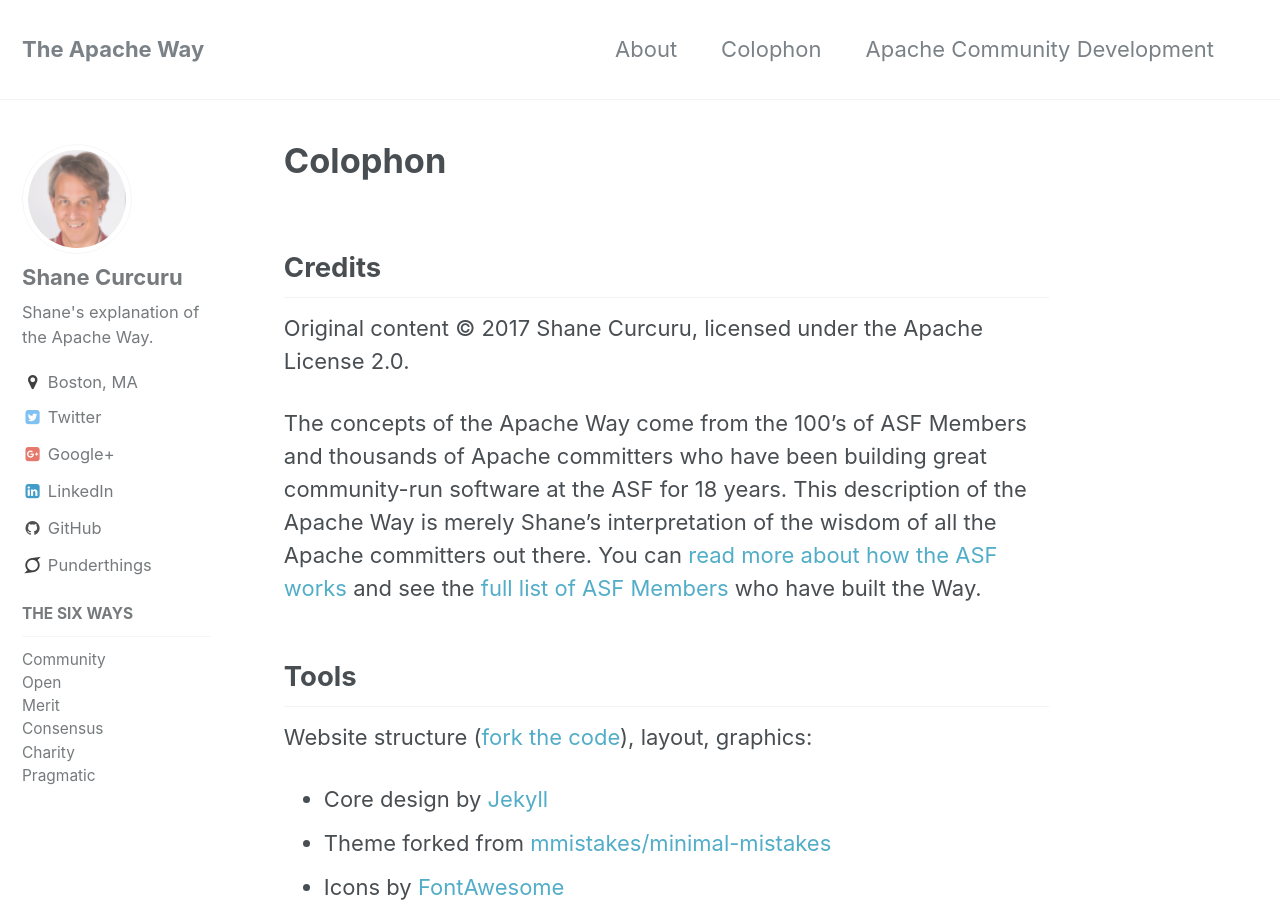
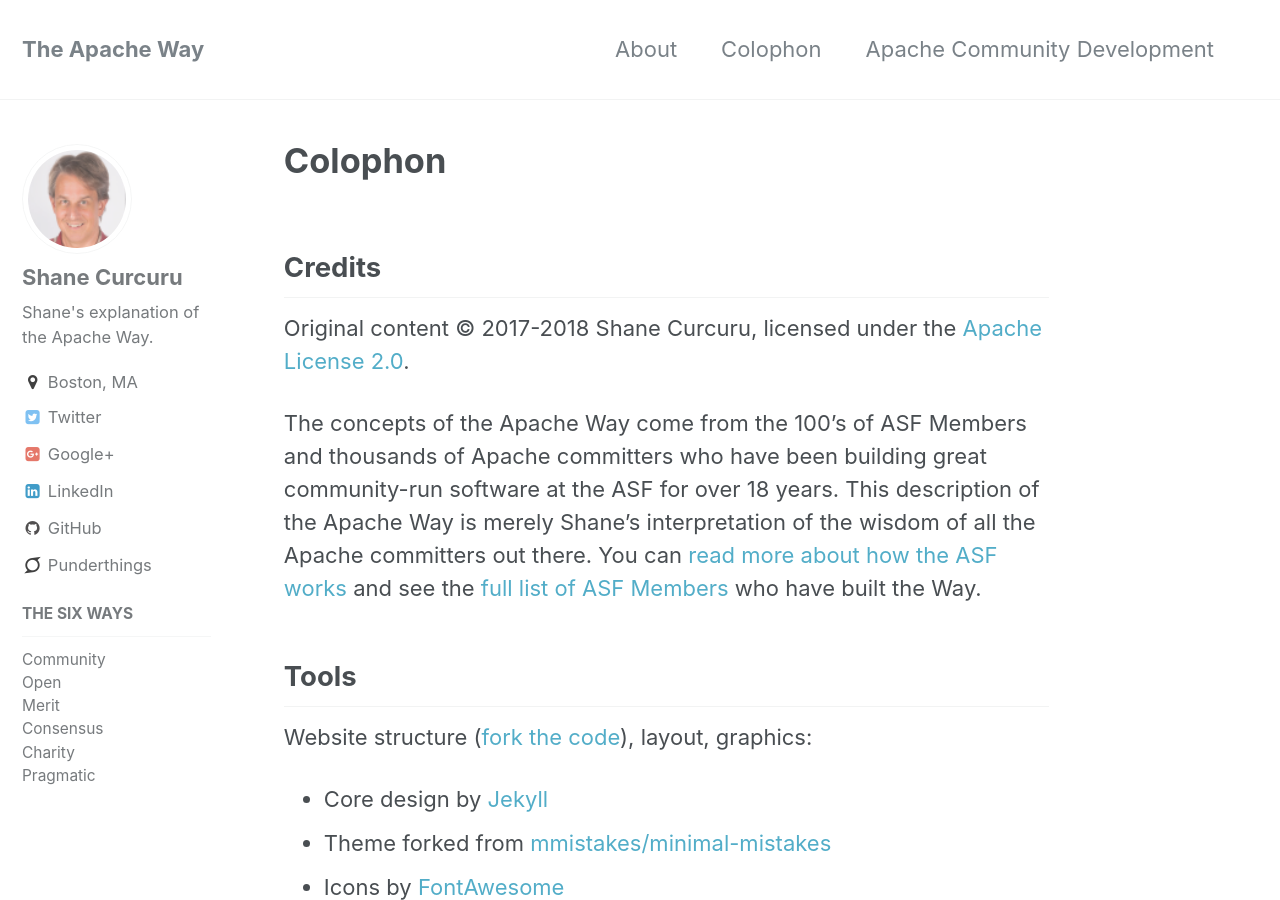
Before and after one commit to ShaneCurcuru/theapacheway.com, a Jekyll site: the page built from _pages/colophon.md, in a window 1280 px wide and 900 px high. Built offline with Jekyll 4.4.1, drawn with Linux system fonts in a browser that asks for light colours.

Commit message:
Update copyright and bio

```diff
--- a/_pages/colophon.md
+++ b/_pages/colophon.md
@@ -7,9 +7,9 @@
 
 ## Credits
 
-Original content &copy; 2017 Shane Curcuru, licensed under the Apache License 2.0.
+Original content &copy; 2017-2018 Shane Curcuru, licensed under the [Apache License 2.0](https://www.apache.org/licenses/LICENSE-2.0.html).
 
-The concepts of the Apache Way come from the 100's of ASF Members and thousands of Apache committers who have been building great community-run software at the ASF for 18 years.  This description of the Apache Way is merely Shane's interpretation of the wisdom of all the Apache committers out there.  You can [read more about how the ASF works](https://www.apache.org/foundation/how-it-works.html) and see the [full list of ASF Members](https://www.apache.org/foundation/members) who have built the Way.
+The concepts of the Apache Way come from the 100's of ASF Members and thousands of Apache committers who have been building great community-run software at the ASF for over 18 years.  This description of the Apache Way is merely Shane's interpretation of the wisdom of all the Apache committers out there.  You can [read more about how the ASF works](https://www.apache.org/foundation/how-it-works.html) and see the [full list of ASF Members](https://www.apache.org/foundation/members) who have built the Way.
 
 ## Tools
 
@@ -24,7 +24,7 @@
 
 Written with the [Atom.io](https://atom.io/) editor on a Mac.
 
-Powered by caffeine from [Peet's Coffee and Tea](http://www.peets.com/).
+Powered by caffeine from [Peet's Coffee and Tea](http://www.whyilovepeets.com/).
 
 ## Trademarks
 
```
